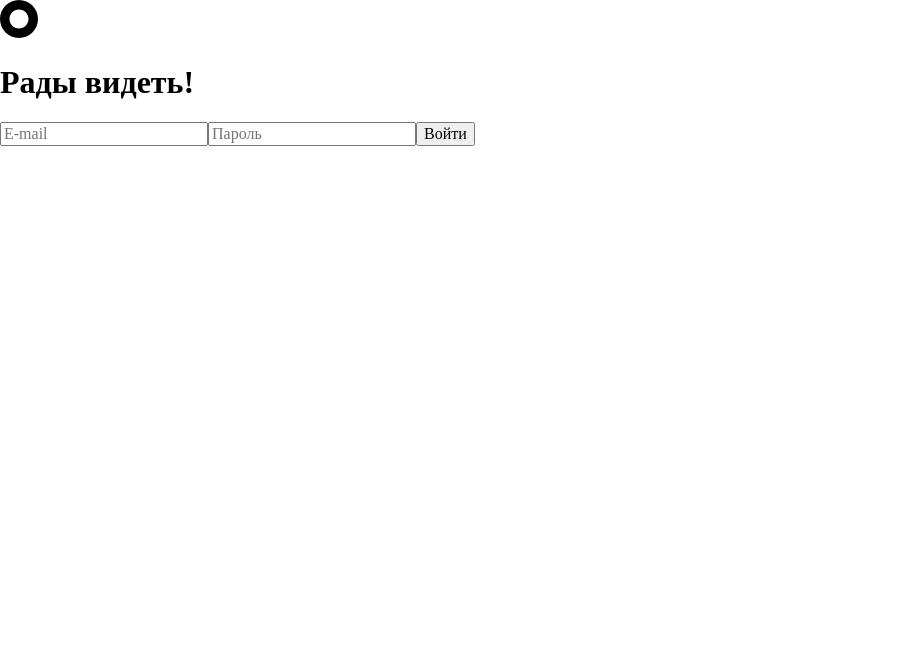
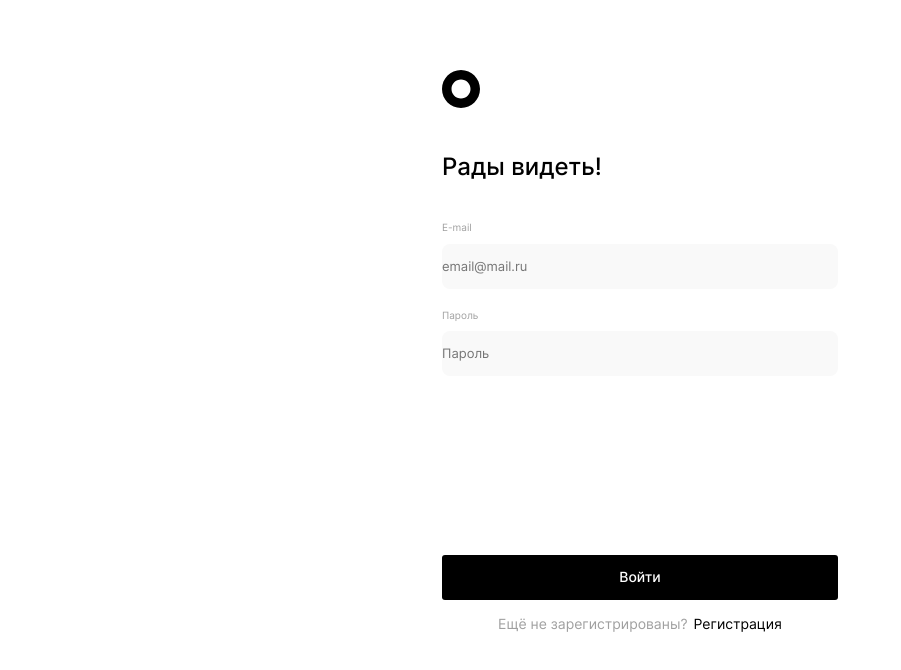
Before and after one commit to KrisGurach/Diploma-frontend, a React (Create React App) app in the folder movies-explorer-frontend/: page / in a window 1280 px wide. Shown: the top 670 px of the page, without its empty margins (0-901 px from the left). Built offline with nearby package versions, Linux system fonts and the light colour scheme.

Commit message:
added full login

```diff
--- a/movies-explorer-frontend/src/components/Login/Login.css
+++ b/movies-explorer-frontend/src/components/Login/Login.css
@@ -0,0 +1,104 @@
+.login {
+  display: flex;
+  flex-direction: column;
+  align-items: center;
+}
+
+.login__flex-container {
+  width: 396px;
+  align-self: flex-start;
+  margin-left: calc((100% - 396px) / 2);
+}
+
+.login__logo {
+  margin: 70px 0 40px;
+}
+
+.login__title {
+  margin: 0;
+  margin-bottom: 40px;
+  padding: 0;
+  font-family: "Inter";
+  font-size: 24px;
+  font-weight: 500;
+  line-height: 1.21;
+}
+
+.login__form {
+  display: flex;
+  flex-direction: column;
+}
+
+.login__input-text {
+  margin: 0;
+  margin-bottom: 10px;
+  padding: 0;
+  color: var(--dark-grey-color);
+  font-family: "Inter";
+  font-size: 10px;
+  font-weight: 400;
+  line-height: 1.21;
+}
+
+.login__input {
+  width: 396px;
+  height: 45px;
+  margin: 0;
+  margin-bottom: 20px;
+  padding: 0;
+  border: 0;
+  border-radius: 8px;
+  color: var(--black-color);
+  background-color: var(--movie-save-button-color);
+  font-family: "Inter";
+  font-size: 13px;
+  font-weight: 400;
+  line-height: 1.21;
+}
+
+.login__input:last-of-type {
+  margin-bottom: 179px;
+}
+
+.login__button {
+  min-width: 396px;
+  height: 45px;
+  background-color: var(--black-color);
+  color: var(--white-color);
+  border: 0;
+  border-radius: 3px;
+  cursor: pointer;
+  font-family: "Inter";
+  font-size: 14px;
+  font-weight: 500;
+  line-height: 1.21;
+}
+
+.login__container {
+  display: flex;
+}
+
+.login__text {
+  margin: 0;
+  padding: 0;
+  margin: 16px 6px 70px 0;
+  color: var(--dark-grey-color);
+  font-family: "Inter";
+  font-size: 14px;
+  font-weight: 400;
+  line-height: 1.21;
+}
+
+.login__link {
+  margin-top: 16px;
+  color: var(--black-color);
+  font-family: "Inter";
+  font-size: 14px;
+  font-weight: 400;
+  line-height: 1.21;
+  text-decoration: none;
+}
+
+.login__link:hover {
+  opacity: 0.7;
+}
--- a/movies-explorer-frontend/src/components/Login/Login.jsx
+++ b/movies-explorer-frontend/src/components/Login/Login.jsx
@@ -1,15 +1,19 @@
+import { Link } from "react-router-dom";
 import logo from "../../images/logo.svg";
 
 export default function Login({}) {
   return (
     <div className="login">
+      <div className="login__flex-container">
         <img src={logo} className="login__logo" alt="логотип сайта" />
         <h1 className="login__title">Рады видеть!</h1>
+      </div>
       <form className="login__form">
+        <p className="login__input-text">E-mail</p>
         <input
           type="text"
           name="email"
-          placeholder="E-mail"
+          placeholder="email@mail.ru"
           className="login__input login__input_type_email"
           minLength={2}
           maxLength={40}
@@ -17,21 +21,26 @@ export default function Login({}) {
           //   value={values.email || ""}
           //   onChange={handleChange}
         />
+        <p className="login__input-text">Пароль</p>
         <input
           type="password"
           name="password"
           placeholder="Пароль"
-          className="signIn__input signIn__input_type_password"
+          className="login__input login__input_type_password"
           minLength={2}
           maxLength={400}
           required=""
           //   value={values.password || ""}
           //   onChange={handleChange}
         />
-        <button className="login__button">
-          Войти
-        </button>
+        <button className="login__button">Войти</button>
       </form>
+      <div className="login__container">
+        <p className="login__text">Ещё не зарегистрированы?</p>
+        <Link to="/signup" className="login__link">
+          Регистрация
+        </Link>
+      </div>
     </div>
   );
 }
```
Lines whose indentation alone changed are shown as unchanged.
